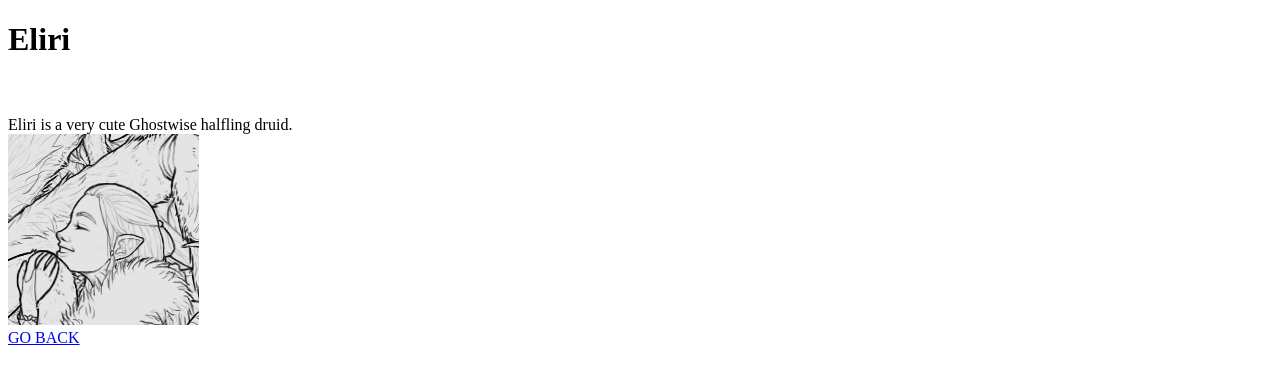
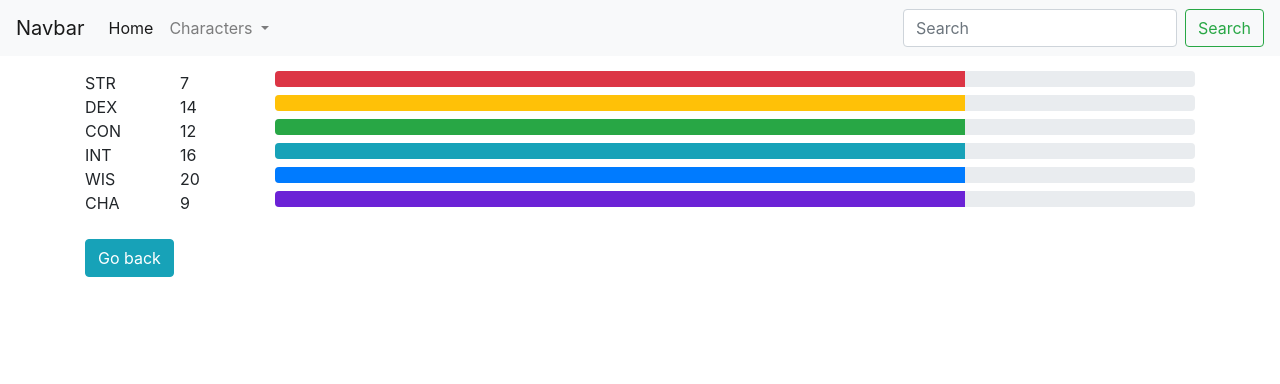
Before and after one commit to halfriver/DnD-site, a Django app: page /characters/1/ in a window 1280 px wide. Shown: the top 384 px of the page. Run offline with Django 3.2, Linux system fonts and the light colour scheme; data comes from the database, SQL or seed files in the repository; both versions use the stored data as it was after the commit; some libraries are stand-ins or nearby versions.

Commit message:
bootstrap support

```diff
--- a/characters/models.py
+++ b/characters/models.py
@@ -4,6 +4,13 @@ class Character(models.Model):
     name = models.CharField(max_length=30, unique=True)
     portrait = models.ImageField(upload_to='character_portraits', null=True)
     description = models.TextField(blank=True)
+    notes = models.TextField(blank=True)
+    strength = models.IntegerField(null=True)
+    dexterity = models.IntegerField(null=True)
+    constitution = models.IntegerField(null=True)
+    intelligence = models.IntegerField(null=True)
+    wisdom = models.IntegerField(null=True)
+    charisma = models.IntegerField(null=True)
 
     def __str__(self):
         return self.name
--- a/characters/templates/characters/character_detail.html
+++ b/characters/templates/characters/character_detail.html
@@ -1,17 +1,88 @@
-<!DOCTYPE html>
+{% extends "base.html" %}
 
-<html>
-  <head>
-    <title>
-      Character List
-    </title>
-  </head>
-  <body>
-    <h1>{{ object.name }}</h1><br><br>
-    {{ object.description }}
-    <br>
-    <img src={{ object.portrait }}>
-    <br>
-    <a href="..">GO BACK</a>
-  </body>
-</html>
+{% block title %}{{character.name}}{% endblock %}
+
+{% block content %}
+
+<div class="row">
+  <div class="col-12 col-sm-1">
+    STR
+  </div>
+  <div class="col-12 col-sm-1">
+    {{character.strength}}
+  </div>
+  <div class="col-12 col-sm-10">
+    <div class="progress">
+      <div class="progress-bar bg-danger" role="progressbar" style="width: 75%"></div>
+    </div>
+  </div>
+</div>
+<div class="row">
+  <div class="col-12 col-sm-1">
+    DEX
+  </div>
+  <div class="col-12 col-sm-1">
+    {{character.dexterity}}
+  </div>
+  <div class="col-12 col-sm-10">
+    <div class="progress">
+      <div class="progress-bar bg-warning" role="progressbar" style="width: 75%"></div>
+    </div>
+  </div>
+</div>
+<div class="row">
+  <div class="col-12 col-sm-1">
+    CON
+  </div>
+  <div class="col-12 col-sm-1">
+    {{character.constitution}}
+  </div>
+  <div class="col-12 col-sm-10">
+    <div class="progress">
+      <div class="progress-bar bg-success" role="progressbar" style="width: 75%"></div>
+    </div>
+  </div>
+</div>
+<div class="row">
+  <div class="col-12 col-sm-1">
+    INT
+  </div>
+  <div class="col-12 col-sm-1">
+    {{character.intelligence}}
+  </div>
+  <div class="col-12 col-sm-10">
+    <div class="progress">
+      <div class="progress-bar bg-info" role="progressbar" style="width: 75%"></div>
+    </div>
+  </div>
+</div>
+<div class="row">
+  <div class="col-12 col-sm-1">
+    WIS
+  </div>
+  <div class="col-12 col-sm-1">
+    {{character.wisdom}}
+  </div>
+  <div class="col-12 col-sm-10">
+    <div class="progress">
+      <div class="progress-bar bg-primary" role="progressbar" style="width: 75%"></div>
+    </div>
+  </div>
+</div>
+<div class="row">
+  <div class="col-12 col-sm-1">
+    CHA
+  </div>
+  <div class="col-12 col-sm-1">
+    {{character.charisma}}
+  </div>
+  <div class="col-12 col-sm-10">
+    <div class="progress">
+      <div class="progress-bar" role="progressbar" style="width: 75%; background-color: #6b22d6;"></div>
+    </div>
+  </div>
+</div>
+
+<br>
+<a href="../" class="btn btn-info">Go back</a>
+{% endblock %}
--- a/characters/views.py
+++ b/characters/views.py
@@ -19,6 +19,7 @@ class CharacterList(ListView):
 
 class CharacterDetail(DetailView):
     model = Character
+    context_object_name = "character"
 
     def get_queryset(self, **kwargs):
         queryset = Character.objects.filter(id=self.kwargs['pk'])
--- a/mysite/settings.py
+++ b/mysite/settings.py
@@ -14,7 +14,6 @@ import os
 
 # Build paths inside the project like this: os.path.join(BASE_DIR, ...)
 BASE_DIR = os.path.dirname(os.path.dirname(os.path.abspath(__file__)))
-
 
 # Quick-start development settings - unsuitable for production
 # See https://docs.djangoproject.com/en/3.0/howto/deployment/checklist/
@@ -55,7 +54,7 @@ ROOT_URLCONF = 'mysite.urls'
 TEMPLATES = [
     {
         'BACKEND': 'django.template.backends.django.DjangoTemplates',
-        'DIRS': [os.path.join(BASE_DIR, 'templates')],
+        'DIRS': [os.path.join(BASE_DIR, 'templates'), 'mysite/templates/mysite'],
         'APP_DIRS': True,
         'OPTIONS': {
             'context_processors': [
--- /dev/null
+++ b/mysite/templates/mysite/base.html
@@ -0,0 +1,49 @@
+<!DOCTYPE html>
+
+<html>
+  <head>
+    <!-- <link rel="stylesheet" type="text/css" href="character.css"> -->
+    <link rel="stylesheet" href="https://stackpath.bootstrapcdn.com/bootstrap/4.4.1/css/bootstrap.min.css" integrity="sha384-Vkoo8x4CGsO3+Hhxv8T/Q5PaXtkKtu6ug5TOeNV6gBiFeWPGFN9MuhOf23Q9Ifjh" crossorigin="anonymous">
+    <script src="https://code.jquery.com/jquery-3.4.1.slim.min.js" integrity="sha384-J6qa4849blE2+poT4WnyKhv5vZF5SrPo0iEjwBvKU7imGFAV0wwj1yYfoRSJoZ+n" crossorigin="anonymous"></script>
+    <script src="https://cdn.jsdelivr.net/npm/popper.js@1.16.0/dist/umd/popper.min.js" integrity="sha384-Q6E9RHvbIyZFJoft+2mJbHaEWldlvI9IOYy5n3zV9zzTtmI3UksdQRVvoxMfooAo" crossorigin="anonymous"></script>
+    <script src="https://stackpath.bootstrapcdn.com/bootstrap/4.4.1/js/bootstrap.min.js" integrity="sha384-wfSDF2E50Y2D1uUdj0O3uMBJnjuUD4Ih7YwaYd1iqfktj0Uod8GCExl3Og8ifwB6" crossorigin="anonymous"></script>
+    <title>{% block title %}D&D Site{% endblock title %}</title>
+  </head>
+  <body>
+    <nav class="navbar navbar-expand-lg navbar-light bg-light" style="margin-bottom:15px">
+    <a class="navbar-brand" href="#">Navbar</a>
+    <button class="navbar-toggler" type="button" data-toggle="collapse" data-target="#navbarSupportedContent" aria-controls="navbarSupportedContent" aria-expanded="false" aria-label="Toggle navigation">
+      <span class="navbar-toggler-icon"></span>
+    </button>
+
+    <div class="collapse navbar-collapse" id="navbarSupportedContent">
+      <ul class="navbar-nav mr-auto">
+        <li class="nav-item active">
+          <a class="nav-link" href="#">Home <span class="sr-only">(current)</span></a>
+        </li>
+        <li class="nav-item dropdown">
+          <a class="nav-link dropdown-toggle" href="#" id="navbarDropdown" role="button" data-toggle="dropdown" aria-haspopup="true" aria-expanded="false">
+            Characters
+          </a>
+          <div class="dropdown-menu" aria-labelledby="navbarDropdown">
+            <a class="dropdown-item" href="1">Eliri</a>
+            <a class="dropdown-item" href="#">Mythe</a>
+            <a class="dropdown-item" href="#">Vogel</a>
+            <div class="dropdown-divider"></div>
+            <a class="dropdown-item" href="#">Other Characters</a>
+          </div>
+        </li>
+      </ul>
+      <form class="form-inline my-2 my-lg-0">
+        <input class="form-control mr-sm-2" type="search" placeholder="Search" aria-label="Search">
+        <button class="btn btn-outline-success my-2 my-sm-0" type="submit">Search</button>
+      </form>
+    </div>
+    </nav>
+
+    <div class="container">
+      {% block content %}{% endblock content %}
+    </div>
+
+  </body>
+</html>
```
Also changed, not shown: characters/templates/characters/character_list.html (+12 -18 lines), characters/migrations/0002_auto_20200407_2048.py (added), characters/templates/characters/character.css (added), db.sqlite3.
